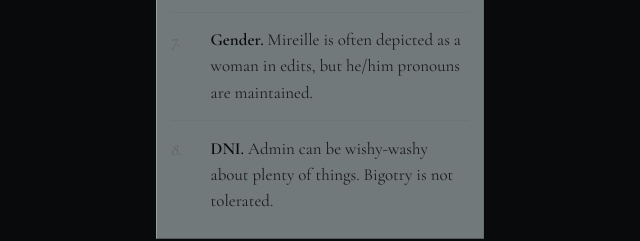
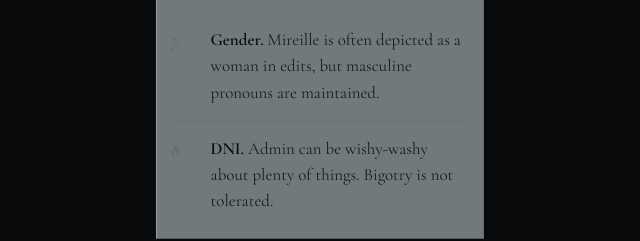
Before and after one commit to mauvelita/carrd, a plain HTML site: page terms.html in a window 1280 px wide. Shown: the part 923-1164 px from the top of the page, 320-960 px from the left. Drawn offline with nearby package versions, Linux system fonts and the light colour scheme.

Commit message:
Update terms.html

```diff
--- a/terms.html
+++ b/terms.html
@@ -80,7 +80,7 @@
 <li data-reveal><span><strong>Activity.</strong> May vary. Periods of low muse or a busy schedule may mean sporadic DM replies despite frequent TL interaction.</span></li>
 <li data-reveal><span><strong>Shipping.</strong> Unavailable. The AU is a collaboration with honeyedgaze.</span></li>
 <li data-reveal><span><strong>Relationships.</strong> Mireille is married to Zenon Eto. His relationship with the doctor is an affair. Infidelity is an intentional theme.</span></li>
-<li data-reveal><span><strong>Gender.</strong> Mireille is often depicted as a woman in edits, but he/him pronouns are maintained.</span></li>
+<li data-reveal><span><strong>Gender.</strong> Mireille is often depicted as a woman in edits, but masculine pronouns are maintained.</span></li>
 <li data-reveal><span><strong>DNI.</strong> Admin can be wishy-washy about plenty of things. Bigotry is not tolerated.</span></li>
     </ol>
 <div class="footer-back">
```
